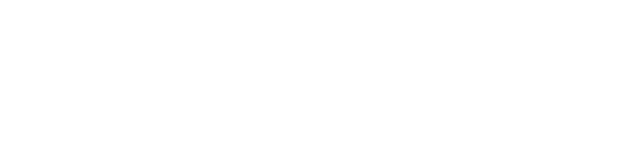
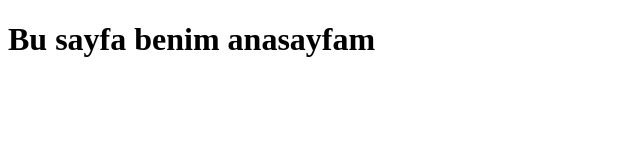
Before and after one commit to FurkanIlaslan/16eylulsabah, a plain HTML site: page index.html in a window 1280 px wide. Shown: the whole page, without its empty margins (0-640 px from the left). Drawn offline with Linux system fonts and the light colour scheme.

Commit message:
index ve script dosyalarında değişiklik oldu

```diff
--- a/index.html
+++ b/index.html
@@ -11,7 +11,7 @@
 
 </head>
 <body>
-
+    <h1>Bu sayfa benim anasayfam</h1>
 
     <!-- ! External JS -->
     <script src="script.js"></script>
--- a/script.js
+++ b/script.js
@@ -0,0 +1 @@
+console.log("merhaba!")
```
